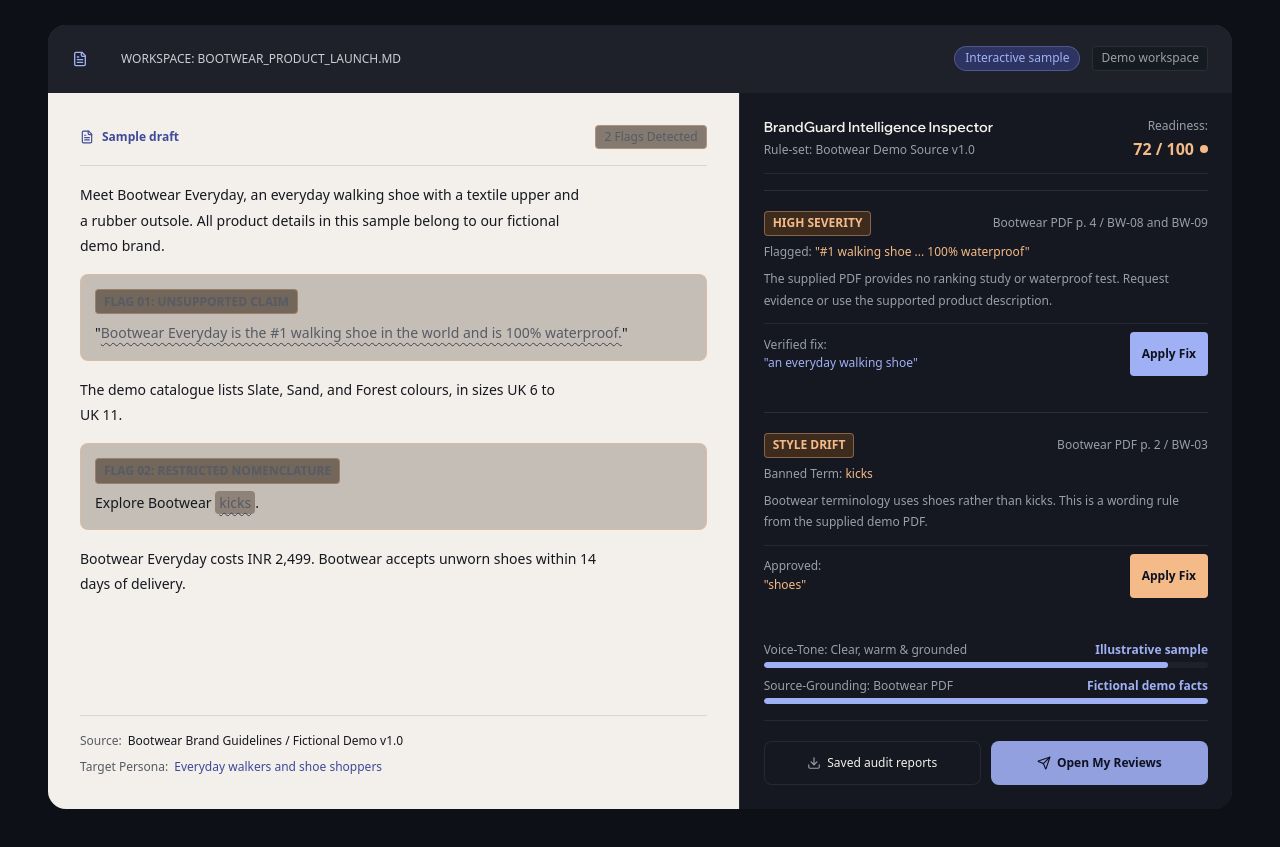
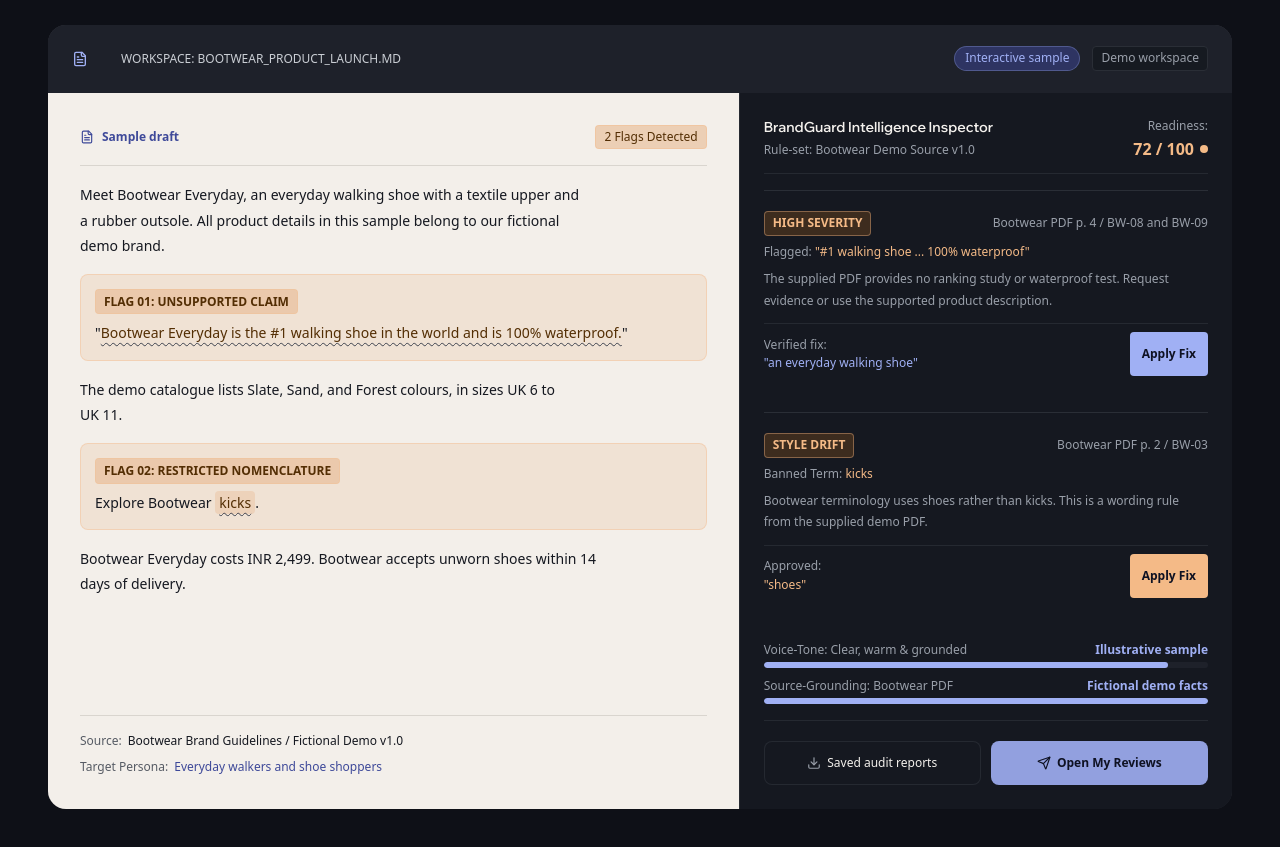
Before and after one commit to GitKrishna-source/BrandGuard, a React (Vite) app: page / in a window 1280 px wide. Shown: the part 980-1827 px from the top of the page. Built offline with nearby package versions, Linux system fonts and the light colour scheme; no server answers; a web font is replaced by a local one.

Commit message:
Improve sample draft flag contrast

```diff
--- a/src/index.css
+++ b/src/index.css
@@ -70,11 +70,11 @@ button[aria-busy='true'] { cursor:progress; }
 .studio-section { padding-top:104px; padding-bottom:var(--space-2xl); }
 .studio-frame { overflow:clip; border-radius:var(--radius-card); background:var(--color-paper-2); box-shadow:var(--glass-hi); }
 .studio-toolbar { min-height:68px; background:var(--color-paper-3); }
-.studio-document { background:var(--color-well); color:var(--color-well-ink); padding:32px; }
+.studio-document { --color-open-soft:oklch(82% 0.075 62); background:var(--color-well); color:var(--color-well-ink); padding:32px; }
 .studio-document [class*='text-ink'],.studio-document [class*='text-secondary'] { color:var(--color-well-ink); }
 .studio-document [class*='text-muted'] { color:var(--color-well-muted); }
 .studio-document [class*='text-accent'] { color:var(--color-accent-deep); }
-.studio-document [class*='text-open'] { color:var(--color-well-muted); }
+.studio-document .text-open { color:oklch(34% 0.075 62); }
 .studio-document [class*='border-line'] { border-color:var(--color-well-rule); }
 .studio-document [class*='bg-surface'] { background:var(--color-well-2); }
 .studio-review { padding:32px; }
```
